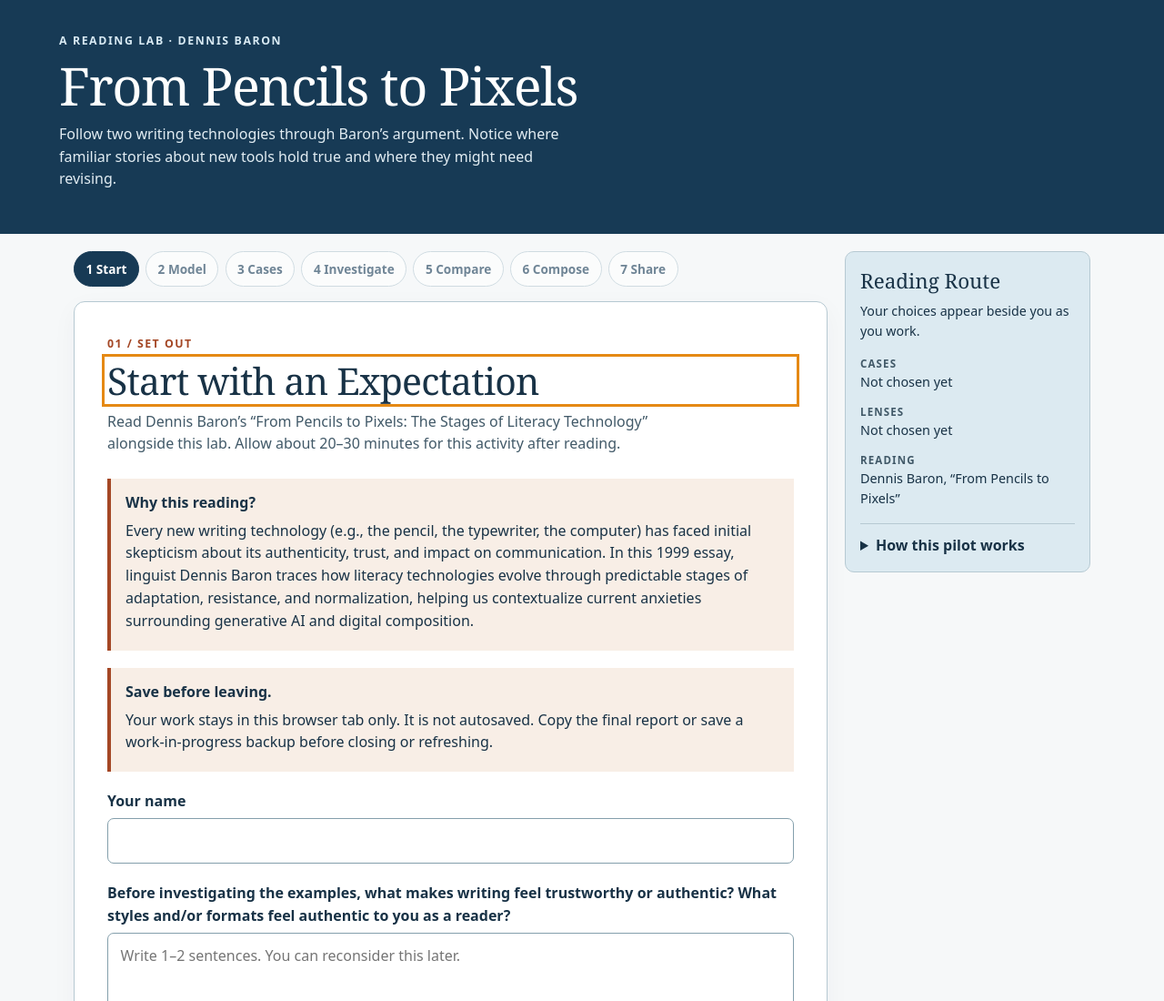
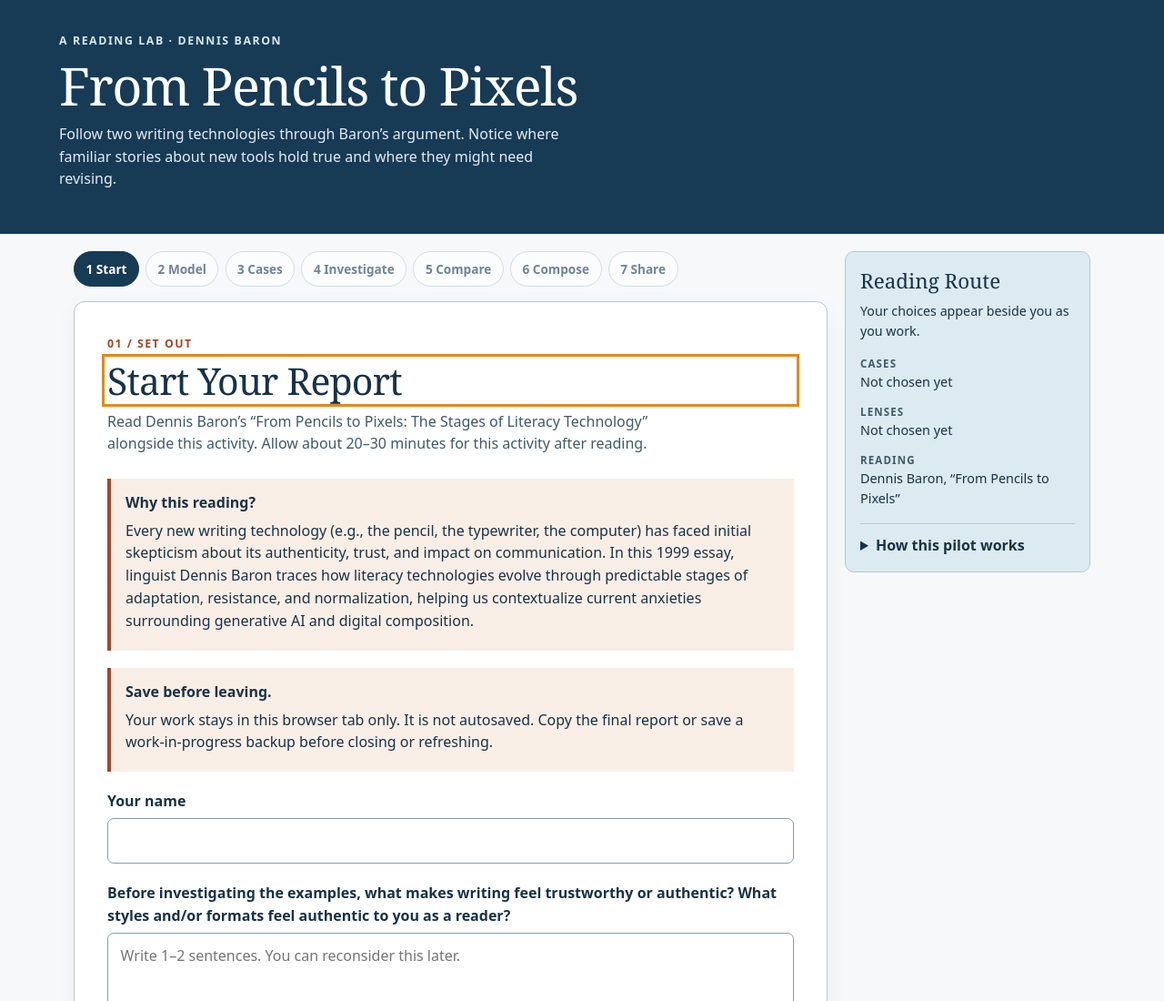
Before and after one commit to brilafond-ctl/from-pencils-to-pixels, a plain HTML site: page index.html in a window 1280 px wide. Shown: the top 1100 px of the page at 91% size. Drawn offline with Linux system fonts and the light colour scheme.

Commit message:
Update index.html

```diff
--- a/index.html
+++ b/index.html
@@ -5,7 +5,7 @@
 </style></head><body>
 <header><div class="overline">A Reading Lab · Dennis Baron</div><h1>From Pencils to Pixels</h1><p>Follow two writing technologies through Baron’s argument. Notice where familiar stories about new tools hold true and where they might need revising.</p></header>
 <div class="layout"><main class="main"><nav aria-label="Activity steps"><ol class="steps" id="stepnav"></ol></nav><div class="panel">
-<section class="step" id="step0"><p class="tag">01 / Set Out</p><h2 id="head0" tabindex="-1">Start with an Expectation</h2><p class="lede">Read Dennis Baron’s “From Pencils to Pixels: The Stages of Literacy Technology” alongside this lab. Allow about 20–30 minutes for this activity after reading.</p><div class="callout"><strong>Why this reading?</strong><p>Every new writing technology (e.g., the pencil, the typewriter, the computer) has faced initial skepticism about its authenticity, trust, and impact on communication. In this 1999 essay, linguist Dennis Baron traces how literacy technologies evolve through predictable stages of adaptation, resistance, and normalization, helping us contextualize current anxieties surrounding generative AI and digital composition.</p></div><div class="callout"><strong>Save before leaving.</strong><p>Your work stays in this browser tab only. It is not autosaved. Copy the final report or save a work-in-progress backup before closing or refreshing.</p></div><label class="field" for="student">Your name</label><input id="student" type="text" autocomplete="name"><label class="field" for="starting">Before investigating the examples, what makes writing feel trustworthy or authentic? What styles and/or formats feel authentic to you as a reader?</label><textarea id="starting" placeholder="Write 1–2 sentences. You can reconsider this later."></textarea></section>
+<section class="step" id="step0"><p class="tag">01 / Set Out</p><h2 id="head0" tabindex="-1">Start Your Report</h2><p class="lede">Read Dennis Baron’s “From Pencils to Pixels: The Stages of Literacy Technology” alongside this activity. Allow about 20–30 minutes for this activity after reading.</p><div class="callout"><strong>Why this reading?</strong><p>Every new writing technology (e.g., the pencil, the typewriter, the computer) has faced initial skepticism about its authenticity, trust, and impact on communication. In this 1999 essay, linguist Dennis Baron traces how literacy technologies evolve through predictable stages of adaptation, resistance, and normalization, helping us contextualize current anxieties surrounding generative AI and digital composition.</p></div><div class="callout"><strong>Save before leaving.</strong><p>Your work stays in this browser tab only. It is not autosaved. Copy the final report or save a work-in-progress backup before closing or refreshing.</p></div><label class="field" for="student">Your name</label><input id="student" type="text" autocomplete="name"><label class="field" for="starting">Before investigating the examples, what makes writing feel trustworthy or authentic? What styles and/or formats feel authentic to you as a reader?</label><textarea id="starting" placeholder="Write 1–2 sentences. You can reconsider this later."></textarea></section>
 <section class="step" id="step1" hidden><p class="tag">02 / Trace the Pattern</p><h2 id="head1" tabindex="-1">What Is Baron’s Argument?</h2><p class="lede">Return to the section “The Stages of Literacy Technologies” in the reading. Baron describes more than a simple sequence of opposition to a new writing technology followed by blanket acceptance.</p><label class="field" for="stages">In your own words, what helps a new literacy technology spread and gain acceptance?</label><textarea id="stages" class="large" placeholder="Consider access, familiar uses, new possibilities, and trust. Which factors matter most?"></textarea><p class="help"></p></section>
 <section class="step" id="step2" hidden><p class="tag">03 / Choose a Route</p><h2 id="head2" tabindex="-1">Select Two Cases</h2><p class="lede">Choose two cases to compare. Baron gives different kinds of evidence for each.</p><fieldset><legend>Which two cases will you follow?</legend><div class="options"><label class="option"><input type="checkbox" name="case" id="choose_pencil" value="pencil"><span><strong>Pencils</strong><small>Manufacturing and the authenticity of pencil marks.</small></span></label><label class="option"><input type="checkbox" name="case" id="choose_typewriter" value="typewriter"><span><strong>Typewriters</strong><small>A machine once criticized for depersonalizing writing.</small></span></label><label class="option"><input type="checkbox" name="case" id="choose_computer" value="computer"><span><strong>Computers</strong><small>Early friction, familiar forms, new possibilities, and digital fraud.</small></span></label></div></fieldset><label class="field" for="caseWhy">Why do these two make a useful comparison?</label><textarea id="caseWhy" placeholder="What difference, parallel, or tension do you expect to find?"></textarea></section>
 <section class="step" id="step3" hidden><p class="tag">04 / Investigate</p><h2 id="head3" tabindex="-1">Read Each Case Closely</h2><p class="lede">Choose a lens for each case. Bring in a specific detail, quotation, or paraphrase from the reading to support your thinking. At least one case needs text-based evidence.</p><div id="caseBlocks"></div></section>
```
